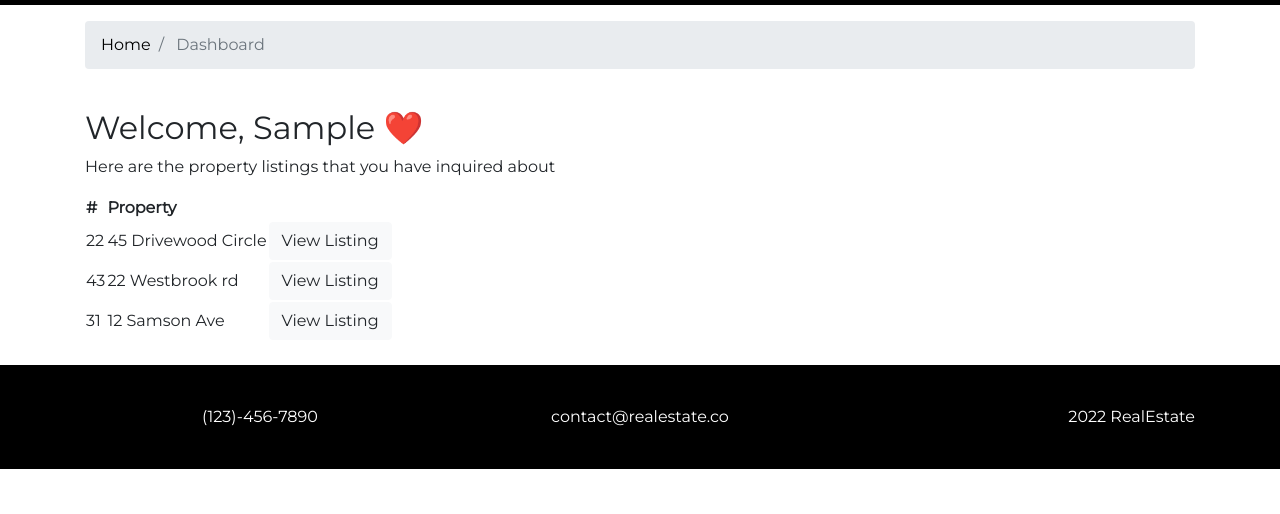
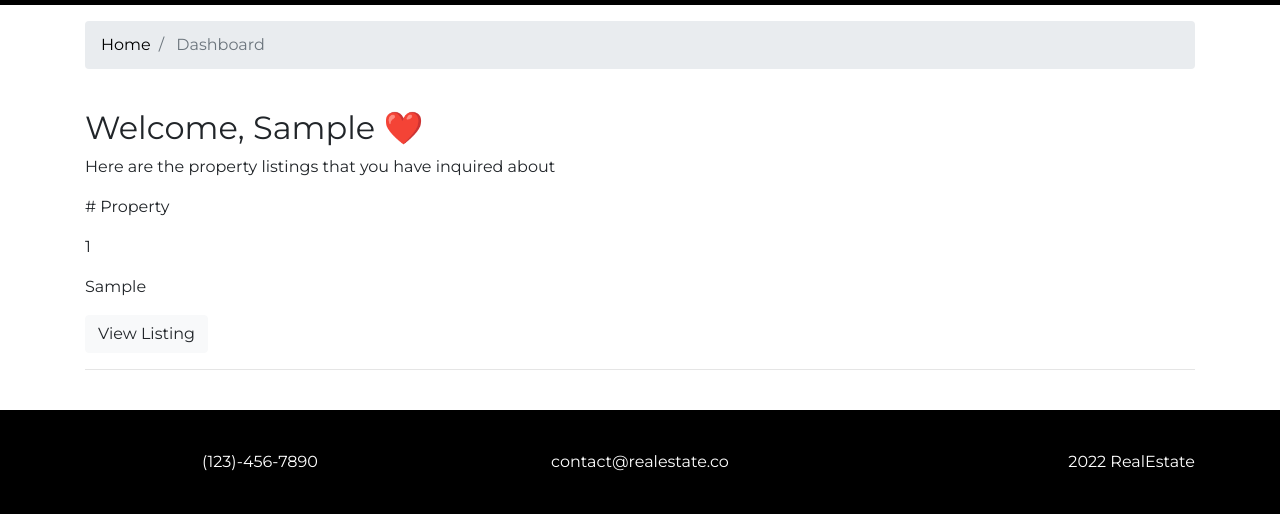
Before and after one commit to AnastasiaLunina/django_real-estate, a Django app: page /accounts/dashboard in a window 1280 px wide. Shown: the part 311-825 px from the top of the page. Before the commit the page ends 780 px from the top, so only its background shows below. Run offline with Django 4.2, Linux system fonts and the light colour scheme; a user stored in the database is signed in; tables that the repository leaves empty hold one stand-in row (values such as "Sample post"); parts of the project's set-up code (start-up, migrations or seed data) failed here and were passed over; some libraries are stand-ins or nearby versions.

Commit message:
Add dashboard functionalty

```diff
--- a/accounts/views.py
+++ b/accounts/views.py
@@ -1,6 +1,7 @@
 from django.shortcuts import render, redirect
 from django.contrib import messages, auth
 from django.contrib.auth.models import User
+from contacts.models import Contact
 
 
 def register(request):
@@ -69,4 +70,9 @@ def logout(request):
 
 
 def dashboard(request):
-    return render(request, 'accounts/dashboard.html')
+    user_contacts = Contact.objects.order_by('-contact_date').filter(user_id=request.user.id)
+
+    context = {
+        'contacts': user_contacts
+    }
+    return render(request, 'accounts/dashboard.html', context)
--- a/templates/accounts/dashboard.html
+++ b/templates/accounts/dashboard.html
@@ -34,39 +34,28 @@
       <div class="row">
         <div class="col-md-12">
           <h2>Welcome, {{ user.username |capfirst }} ❤️</h2>
-          <p>Here are the property listings that you have inquired about</p>
-          <table class="table">
-            <thead>
-              <tr>
-                <th scope="col">#</th>
-                <th scope="col">Property</th>
-                <th></th>
-              </tr>
-            </thead>
-            <tbody>
-              <tr>
-                <td>22</td>
-                <td>45 Drivewood Circle</td>
-                <td>
-                  <a class="btn btn-light" href="#">View Listing</a>
-                </td>
-              </tr>
-              <tr>
-                <td>43</td>
-                <td>22 Westbrook rd</td>
-                <td>
-                  <a class="btn btn-light" href="#">View Listing</a>
-                </td>
-              </tr>
-              <tr>
-                <td>31</td>
-                <td>12 Samson Ave</td>
-                <td>
-                  <a class="btn btn-light" href="#">View Listing</a>
-                </td>
-              </tr>
-            </tbody>
-          </table>
+          {% if contacts %}
+            <p>Here are the property listings that you have inquired about</p>
+            <div class="table">
+              <div>
+                <div>
+                  <p scope="col"># Property</p>
+                </div>
+              </div>
+              <div>
+                <div class="listing-dashboard">
+                  {% for contact in contacts %}
+                    <p>{{ contact.id }}</p>
+                    <p>{{ contact.listing }}</p>
+                    <a class="btn btn-light dashboard-btn" href="{% url 'listing' contact.listing_id %}">View Listing</a>
+                    <hr>
+                  {% endfor %}
+                </div>
+              </div>
+            </div>
+          {% else %}
+          <p>You did not choose any listings</p>
+          {% endif %}
         </div>
       </div>
     </div>
```
